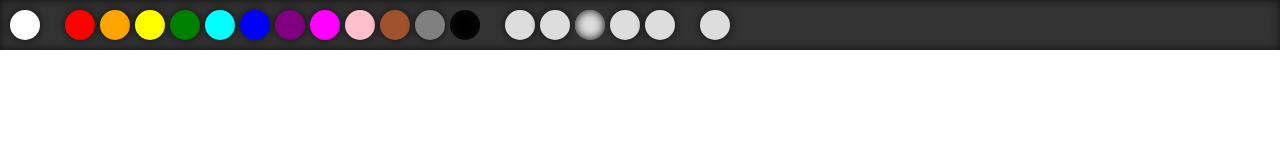
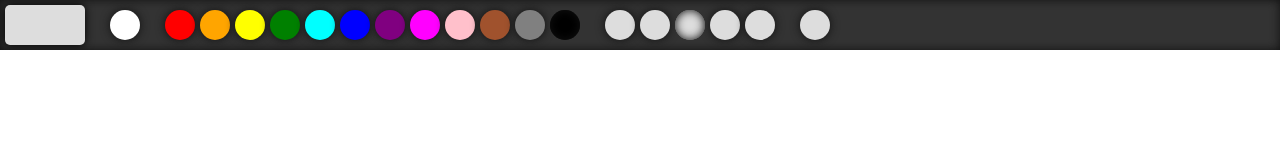
Before and after one commit to jamesbmayr/CoColors, a website: page draw/index.html in a window 1280 px wide. Drawn offline with Linux system fonts and the light colour scheme; files whose address does not match are found by name.

Commit message:
Add logo and banner

```diff
--- a/draw/index.html
+++ b/draw/index.html
@@ -12,6 +12,7 @@
 		<canvas id="canvas"></canvas>
 		<div id="controls-outer">
 			<div id="controls">
+				<a id="logotype" href="../../about" target="_blank"></a>
 				<div id="colors">
 					<button value="white" id="white"><span class="fa fa-eraser"></span></button>
 					<button value="red" id="red"><span class="fa fa-pencil"></span></button>
```
